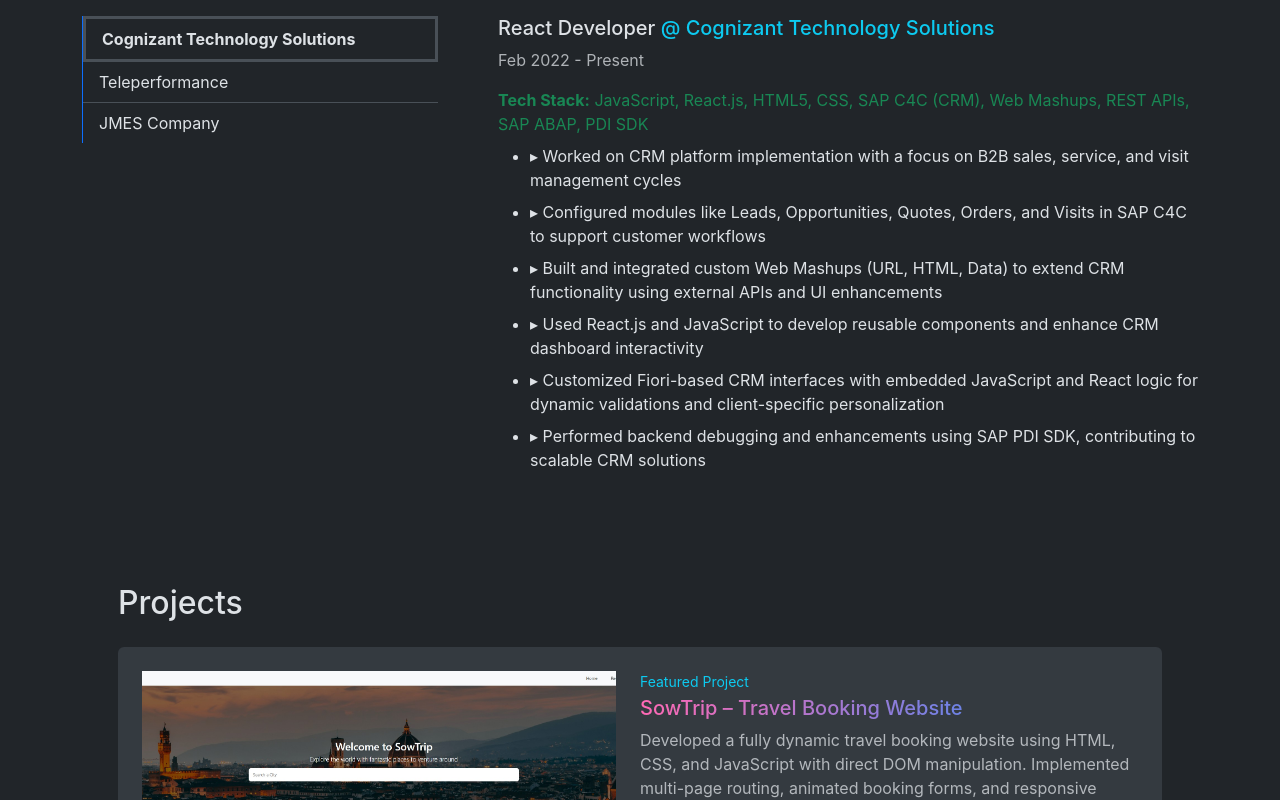
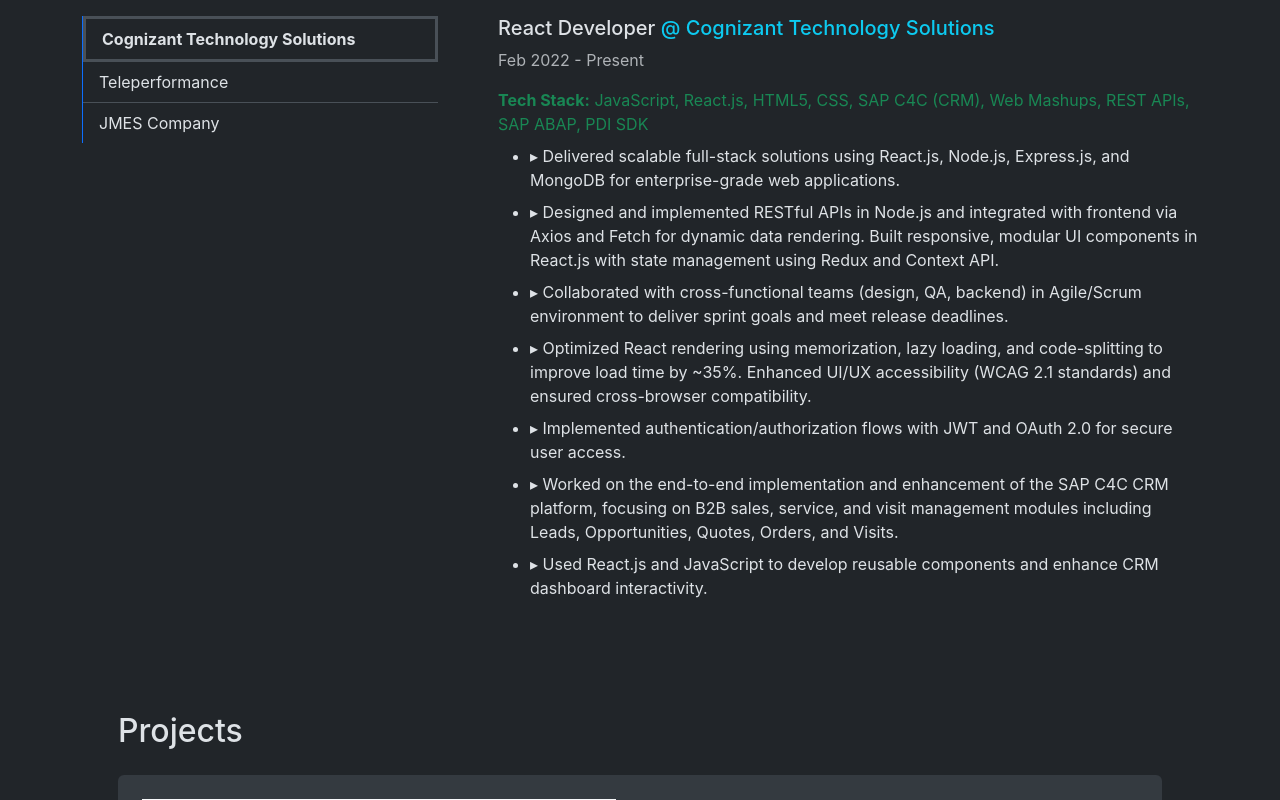
Before and after one commit to Sowmya-coder/MyPortfolio, a React (Create React App) app: page / in a window 1280 px wide. Shown: the part 1255-2055 px from the top of the page. Built offline with nearby package versions, Linux system fonts and the light colour scheme.

Commit message:
updating latest experience and Resume

```diff
--- a/src/Components/About.js
+++ b/src/Components/About.js
@@ -8,7 +8,7 @@
                 <div className="col-lg-8 col-md-12">
                     <h2 className="mb-4">About Me</h2>
                     <p>
-                       Hi, I’m <b className="text-info">Sowmya Godavarthi</b>, a React Front-End Developer with 4.5 years of experience, including over 2 years in modern JavaScript development. I specialize in building scalable, performance-driven web applications using React.js, clean component architecture, and responsive design principles.
+                       Hi, I’m <b className="text-info">Sowmya Godavarthi</b>, a React Front-End Developer with 4.10 years of experience, including over 4 years in modern JavaScript and React.js development. I specialize in building scalable, performance-driven web applications using React.js, clean component architecture, and responsive design principles.
                     </p>
                     <p>
                         My strengths include API integration, debugging, and deploying optimized applications through tools like Git, Docker, Netlify, and Vercel. I also bring a solid foundation in UI/UX best practices, ensuring every project is user-focused and visually polished.
--- a/src/Components/Data/Data.js
+++ b/src/Components/Data/Data.js
@@ -5,15 +5,14 @@
     date: "Feb 2022 - Present",
     techStack: "JavaScript, React.js, HTML5, CSS, SAP C4C (CRM), Web Mashups, REST APIs, SAP ABAP, PDI SDK",
     points: [
-    "Worked on CRM platform implementation with a focus on B2B sales, service, and visit management cycles",
-    "Configured modules like Leads, Opportunities, Quotes, Orders, and Visits in SAP C4C to support customer workflows",
-    "Built and integrated custom Web Mashups (URL, HTML, Data) to extend CRM functionality using external APIs and UI enhancements",
-    "Used React.js and JavaScript to develop reusable components and enhance CRM dashboard interactivity",
-    "Customized Fiori-based CRM interfaces with embedded JavaScript and React logic for dynamic validations and client-specific personalization",
-    "Performed backend debugging and enhancements using SAP PDI SDK, contributing to scalable CRM solutions"
-
-
-    ]
+    "Delivered scalable full-stack solutions using React.js, Node.js, Express.js, and MongoDB for enterprise-grade web applications.",
+    "Designed and implemented RESTful APIs in Node.js and integrated with frontend via Axios and Fetch for dynamic data rendering. Built responsive, modular UI components in React.js with state management using Redux and Context API.",
+    "Collaborated with cross-functional teams (design, QA, backend) in Agile/Scrum environment to deliver sprint goals and meet release deadlines.",
+    "Optimized React rendering using memorization, lazy loading, and code-splitting to improve load time by ~35%. Enhanced UI/UX accessibility (WCAG 2.1 standards) and ensured cross-browser compatibility.",
+    "Implemented authentication/authorization flows with JWT and OAuth 2.0 for secure user access.",
+    "Worked on the end-to-end implementation and enhancement of the SAP C4C CRM platform, focusing on B2B sales, service, and visit management modules including Leads, Opportunities, Quotes, Orders, and Visits.",
+    "Used React.js and JavaScript to develop reusable components and enhance CRM dashboard interactivity."
+  ]
   },
   {
     name: "Teleperformance",
--- a/src/Components/Nav.js
+++ b/src/Components/Nav.js
@@ -2,7 +2,7 @@
 // import { BrowserRouter, Routes, Route, Link } from "react-router-dom";
 // import Home from './Home';
 // import Contact from './Contact';
-import SowmyaResume from '../Sowmya React Resume latest 2.pdf';
+import SowmyaResume from '../Resumes/Sowmya React CV new.pdf';
 
 export default function Nav() {
   const [theme, setTheme] = useState("dark");
```
Also changed, not shown: 2 other files (tests, documents, lock files or other folders).
